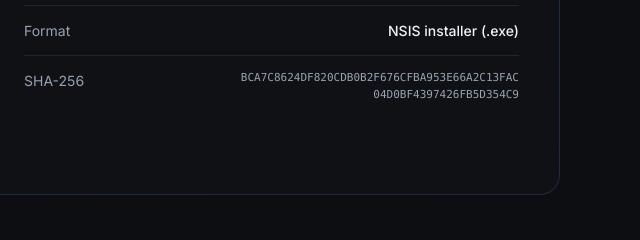
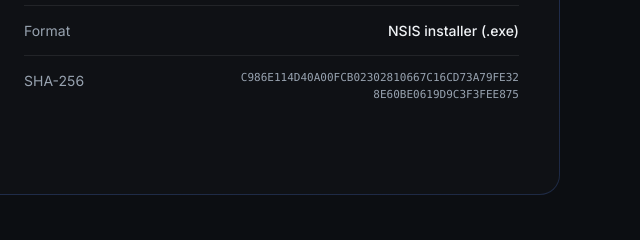
Before and after one commit to Byteings/Cleandesk-website, a plain HTML site: page index.html in a window 1280 px wide. Shown: the part 2524-2764 px from the top of the page, 640-1280 px from the left. Drawn offline with Linux system fonts and the light colour scheme.

Commit message:
Update installer build and SHA256

```diff
--- a/index.html
+++ b/index.html
@@ -213,7 +213,7 @@
           <div class="meta-row"><dt>Version</dt><dd>1.0.0</dd></div>
           <div class="meta-row"><dt>Platform</dt><dd>Windows 10/11 x64</dd></div>
           <div class="meta-row"><dt>Format</dt><dd>NSIS installer (.exe)</dd></div>
-          <div class="meta-row"><dt>SHA-256</dt><dd class="hash">BCA7C8624DF820CDB0B2F676CFBA953E66A2C13FAC04D0BF4397426FB5D354C9</dd></div>
+          <div class="meta-row"><dt>SHA-256</dt><dd class="hash">C986E114D40A00FCB02302810667C16CD73A79FE328E60BE0619D9C3F3FEE875</dd></div>
         </dl>
       </div>
     </section>
```
Also changed, not shown: 1 other file.
